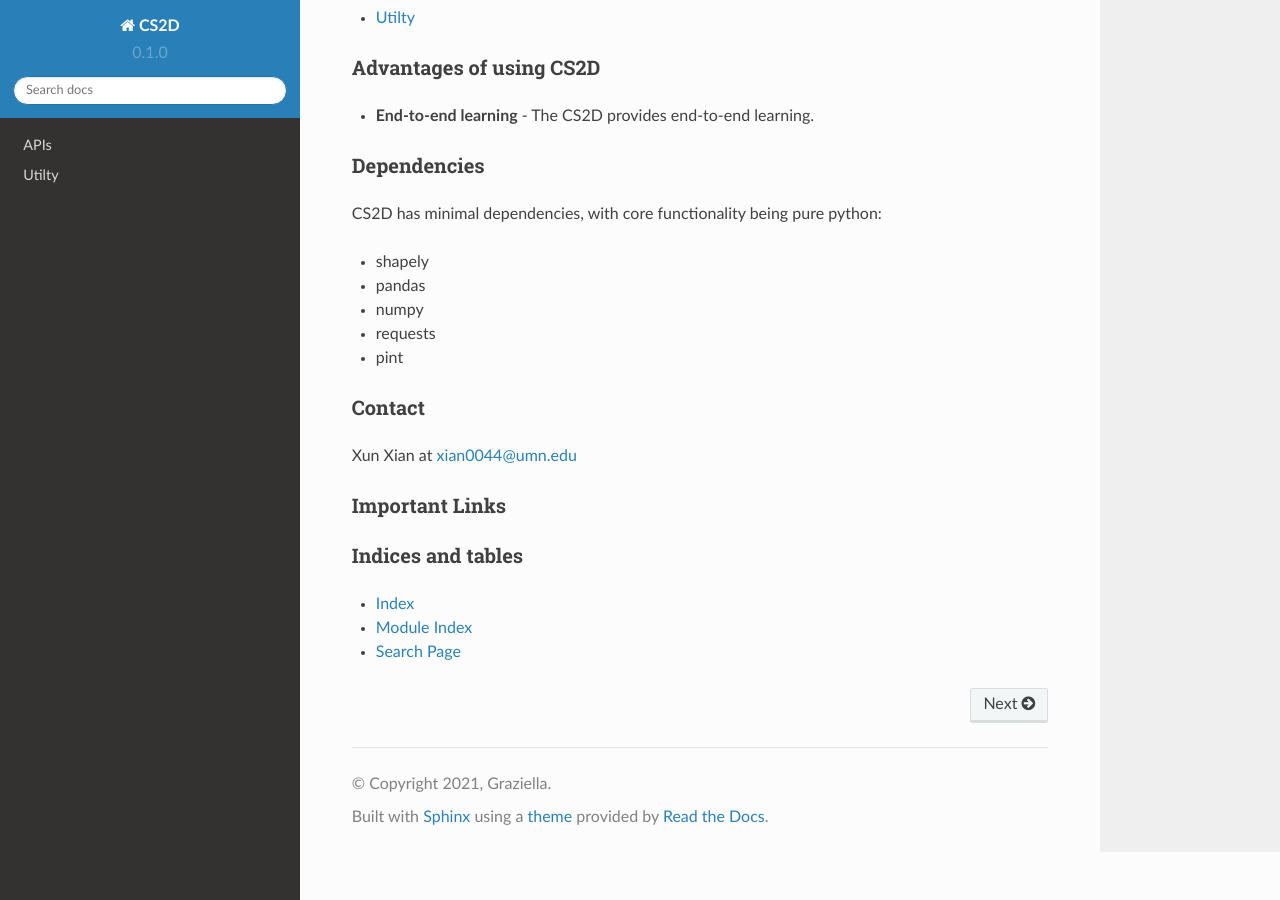
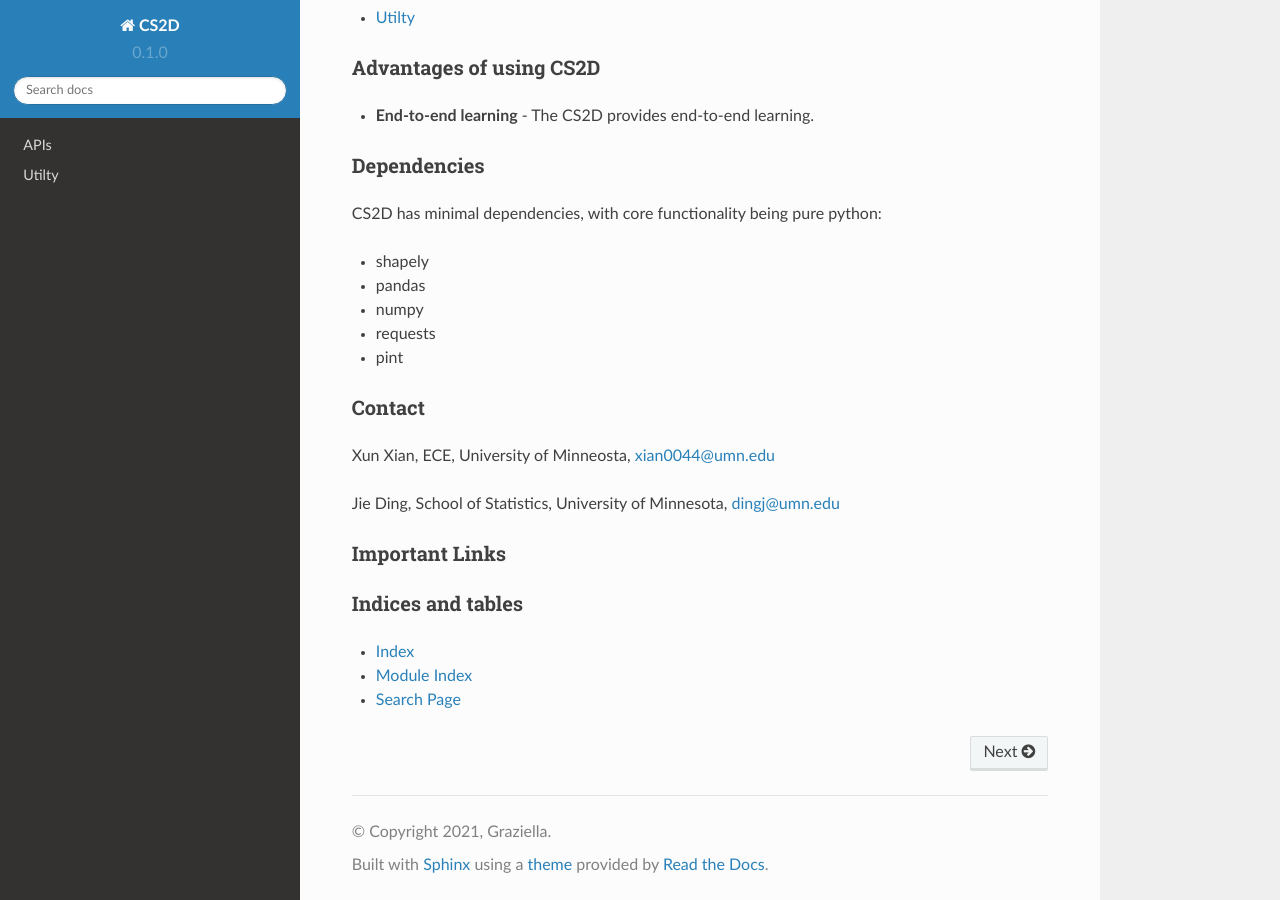
Before and after one commit to jeremyxianx/bd_cs2d, a Sphinx documentation site: the page built from docs/source/index.rst, in a window 1280 px wide and 900 px high, scrolled down 1005 px. Built offline with Sphinx 7.4.7 and the Read the Docs theme 2.0.0, drawn with Linux system fonts in a browser that asks for light colours.

Commit message:
Update index.rst

```diff
--- a/docs/source/index.rst
+++ b/docs/source/index.rst
@@ -85,7 +85,11 @@
 Contact
 =======
 
-Xun Xian at xian0044@umn.edu
+Xun Xian, ECE, University of Minneosta, xian0044@umn.edu
+
+Jie Ding, School of Statistics, University of Minnesota, dingj@umn.edu
+
+
 
 Important Links
 ===============
```
